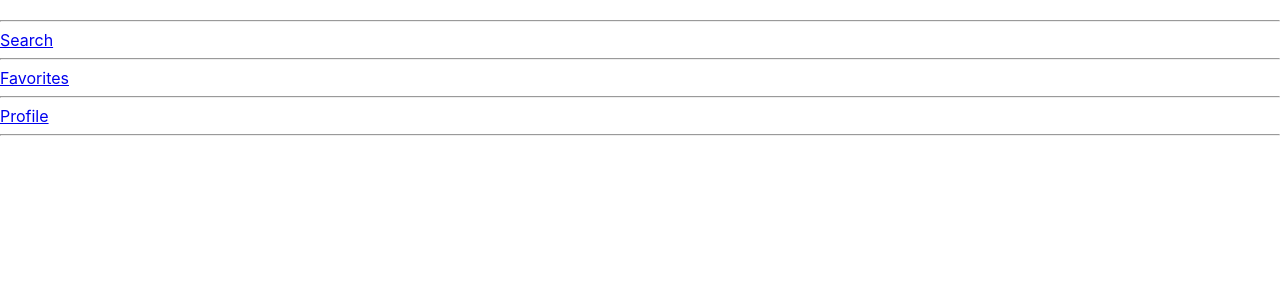
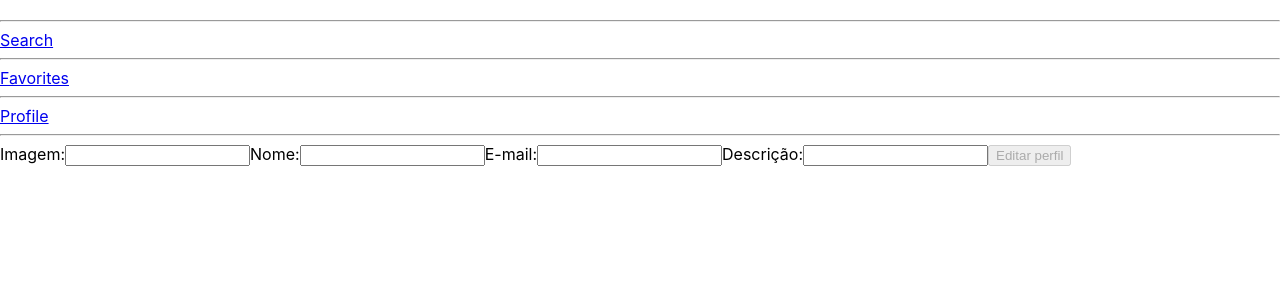
Before and after one commit to asafworld/Trybetunes, a React (Create React App) app: page /profile/edit in a window 1280 px wide. Shown: the top 300 px of the page. Built offline with nearby package versions, Linux system fonts and the light colour scheme.

Commit message:
Adiciona requisito 14

```diff
--- a/src/App.js
+++ b/src/App.js
@@ -4,7 +4,7 @@ import Login from './pages/Login';
 import Search from './pages/Search';
 import Album from './pages/Album';
 import Favorites from './pages/Favorites';
-import Profile from './pages/Profiles';
+import Profile from './pages/Profile';
 import ProfileEdit from './pages/ProfileEdit';
 import NotFound from './pages/NotFound';
 
--- /dev/null
+++ b/src/pages/Profile.jsx
@@ -0,0 +1,59 @@
+import React from 'react';
+import { Link } from 'react-router-dom';
+import Header from '../components/Header';
+import { getUser } from '../services/userAPI';
+import Loading from './Loading';
+
+class Profile extends React.Component {
+  constructor() {
+    super();
+    this.state = {
+      userInfo: {},
+      loading: false,
+    };
+  }
+
+  componentDidMount = async () => {
+    this.setState({ loading: true });
+    const info = await getUser();
+    console.log(info);
+    this.setState({ userInfo: info, loading: false });
+  }
+
+  render() {
+    const { loading, userInfo } = this.state;
+    const { name, email, image, description } = userInfo;
+    return (
+      <div data-testid="page-profile">
+        <h1>Profile</h1>
+        <Header />
+        { loading ? <Loading /> : (
+          <section>
+            <div>
+              <img
+                src={ image }
+                alt={ `${name} userphoto` }
+                data-testid="profile-image"
+              />
+              <Link to="/profile/edit">Editar perfil</Link>
+            </div>
+            <div>
+              <h2>Nome:</h2>
+              <h2>{ name }</h2>
+            </div>
+            <div>
+              <h4>E-mail:</h4>
+              <h4>{ email }</h4>
+            </div>
+            <div>
+              <h4>Descrição:</h4>
+              <p>{ description }</p>
+            </div>
+          </section>
+        )}
+      </div>
+    );
+  }
+}
+
+export default Profile;
--- a/src/pages/ProfileEdit.jsx
+++ b/src/pages/ProfileEdit.jsx
@@ -1,14 +1,134 @@
 import React from 'react';
+import PropTypes from 'prop-types';
 import Header from '../components/Header';
+import Loading from './Loading';
+import { getUser, updateUser } from '../services/userAPI';
 
 class ProfileEdit extends React.Component {
+  constructor() {
+    super();
+    this.state = {
+      userInfo: {},
+      name: '',
+      email: '',
+      description: '',
+      image: '',
+      loading: false,
+      disable: true,
+    };
+    this.onInputChange = this.onInputChange.bind(this);
+    this.letUpdate = this.letUpdate.bind(this);
+  }
+
+  componentDidMount = async () => {
+    this.setState({ loading: true });
+    const info = await getUser();
+    console.log(info);
+    this.setState({ userInfo: info,
+      loading: false,
+      name: info.name,
+      email: info.email,
+      description: info.description,
+      image: info.image });
+  }
+
+  onInputChange({ target }) {
+    const { name, value } = target;
+    this.setState({
+      [name]: value,
+    }, () => this.ableTheButton());
+  }
+
+  letUpdate = async () => {
+    const { history } = this.props;
+    const { name, email, image, description } = this.state;
+    this.setState({ loading: true });
+    await updateUser({ name, email, image, description });
+    history.push('/profile');
+  }
+
+  ableTheButton() {
+    const { name, email, image, description } = this.state;
+    if (name !== ''
+      && email !== ''
+      && image !== ''
+      && description !== '') {
+      this.setState({ disable: false });
+    }
+  }
+
   render() {
+    const { userInfo, name, email, image, description, loading, disable } = this.state;
+    console.log(userInfo);
     return (
       <div data-testid="page-profile-edit">
         <Header />
+        { loading ? <Loading /> : (
+          <form>
+            <label htmlFor="edit-input-image">
+              Imagem:
+              <input
+                name="image"
+                onChange={ this.onInputChange }
+                type="text"
+                data-testid="edit-input-image"
+                value={ image }
+                id="edit-input-image"
+              />
+            </label>
+            <label htmlFor="edit-input-name">
+              Nome:
+              <input
+                name="name"
+                onChange={ this.onInputChange }
+                type="text"
+                data-testid="edit-input-name"
+                value={ name }
+                id="edit-input-name"
+              />
+            </label>
+            <label htmlFor="edit-input-email">
+              E-mail:
+              <input
+                name="email"
+                onChange={ this.onInputChange }
+                type="email"
+                data-testid="edit-input-email"
+                value={ email }
+                id="edit-input-email"
+                accept="test@test.com"
+              />
+            </label>
+            <label htmlFor="edit-input-description">
+              Descrição:
+              <input
+                name="description"
+                onChange={ this.onInputChange }
+                type="text"
+                data-testid="edit-input-description"
+                value={ description }
+                id="edit-input-description"
+              />
+            </label>
+            <button
+              type="button"
+              data-testid="edit-button-save"
+              onClick={ this.letUpdate }
+              disabled={ disable }
+            >
+              Editar perfil
+            </button>
+          </form>
+        )}
       </div>
     );
   }
 }
 
+ProfileEdit.propTypes = {
+  history: PropTypes.shape({
+    push: PropTypes.func,
+  }).isRequired,
+};
+
 export default ProfileEdit;
--- a/src/pages/Profiles.jsx
+++ /dev/null
@@ -1,15 +0,0 @@
-import React from 'react';
-import Header from '../components/Header';
-
-class Profile extends React.Component {
-  render() {
-    return (
-      <div data-testid="page-profile">
-        <h1>Profile</h1>
-        <Header />
-      </div>
-    );
-  }
-}
-
-export default Profile;
```
